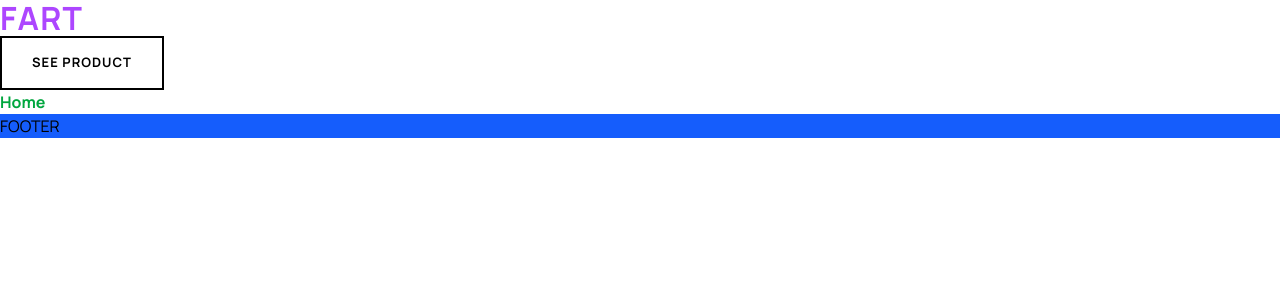
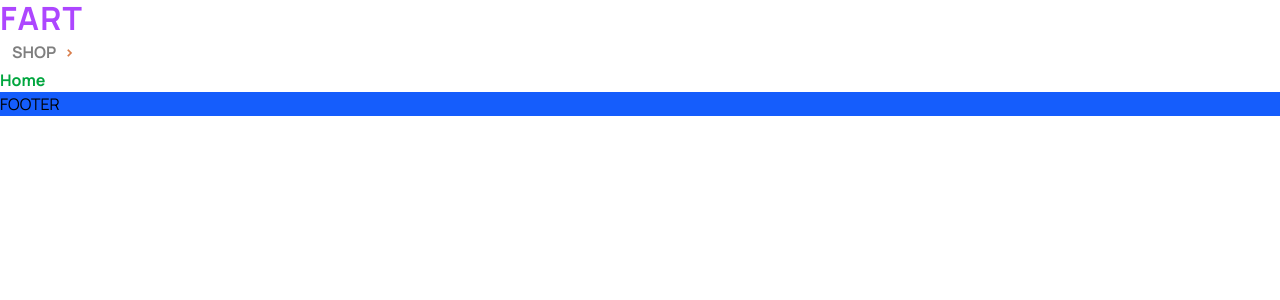
Before and after one commit to Striperoooo/ecommerce-app, a React (Vite) app: page / in a window 1280 px wide. Shown: the top 300 px of the page. Built offline with nearby package versions, Linux system fonts and the light colour scheme.

Commit message:
Update Button tertiary variant and add after-chevron utility
Modified the Button component's tertiary variant to use new styles and added an 'after-chevron' utility class in index.css for a chevron effect. Updated Header to use the tertiary variant and changed button text to 'Shop'.

```diff
--- a/src/components/Header.tsx
+++ b/src/components/Header.tsx
@@ -6,7 +6,7 @@ export default function Header() {
     return (
         <div className="mx-auto font-medium text-gray-500">
             <Typography variant="h3" textColor="text-purple-500">Fart</Typography>
-            <Button variant="secondary"> See Product </Button>
+            <Button variant="tertiary">  Shop </Button>
         </div>
     )
 
--- a/src/components/ui/Button.tsx
+++ b/src/components/ui/Button.tsx
@@ -16,9 +16,9 @@ const variantMap = {
         active: 'active:bg-black-hover',
     },
     tertiary: {
-        className: 'bg-transparent text-brand px-3 py-1 uppercase cursor-pointer',
-        hover: 'hover:bg-brand-50/30',
-        active: 'active:opacity-80',
+        className: 'bg-transparent font-bold text-black/50 text-brand px-3 py-1 uppercase cursor-pointer after-chevron',
+        hover: 'hover:text-d8',
+        active: 'active:text-orange-active',
     },
 } as const;
 
--- a/src/index.css
+++ b/src/index.css
@@ -21,3 +21,11 @@
     --color-f1f1: #F1F1F1;
     --color-fafa: #FAFAFA;
 }
+
+@utility after-chevron {
+    &::after {
+        content: ">";
+        font-weight: bold;
+        color: #D87D4A;
+    }
+}
```
